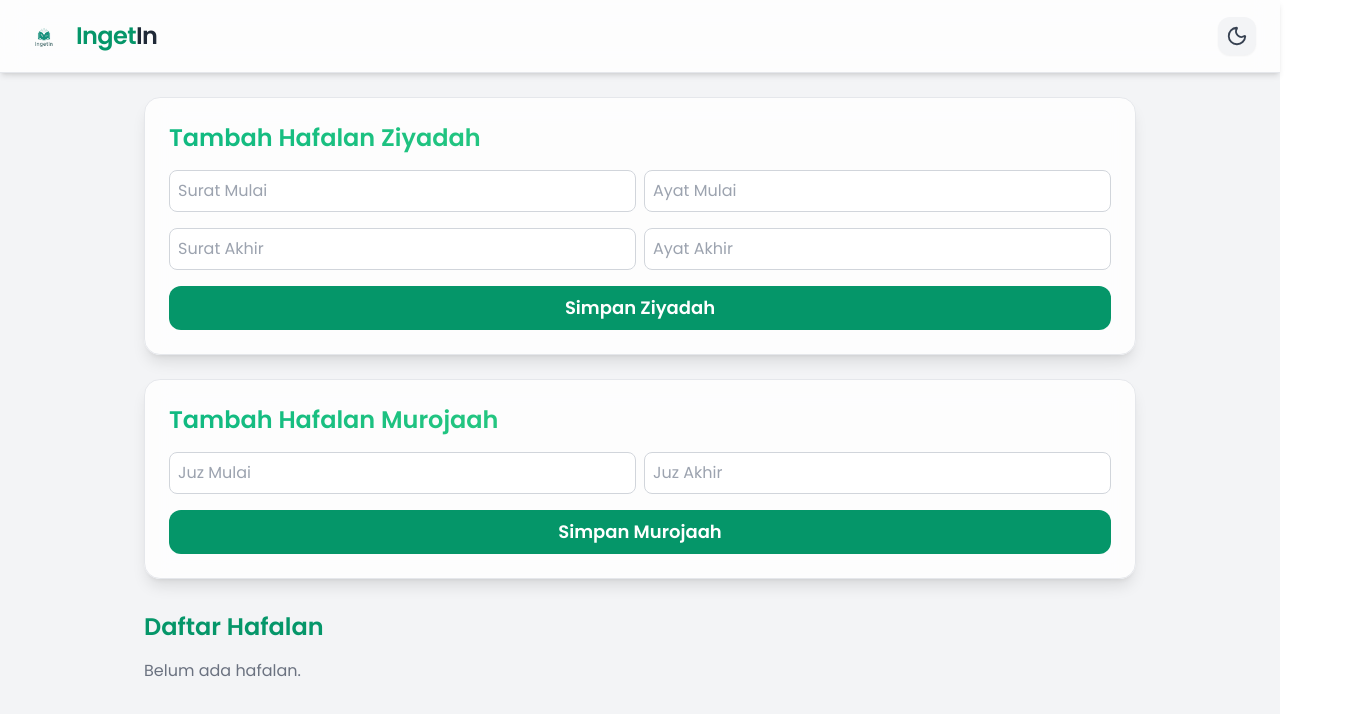
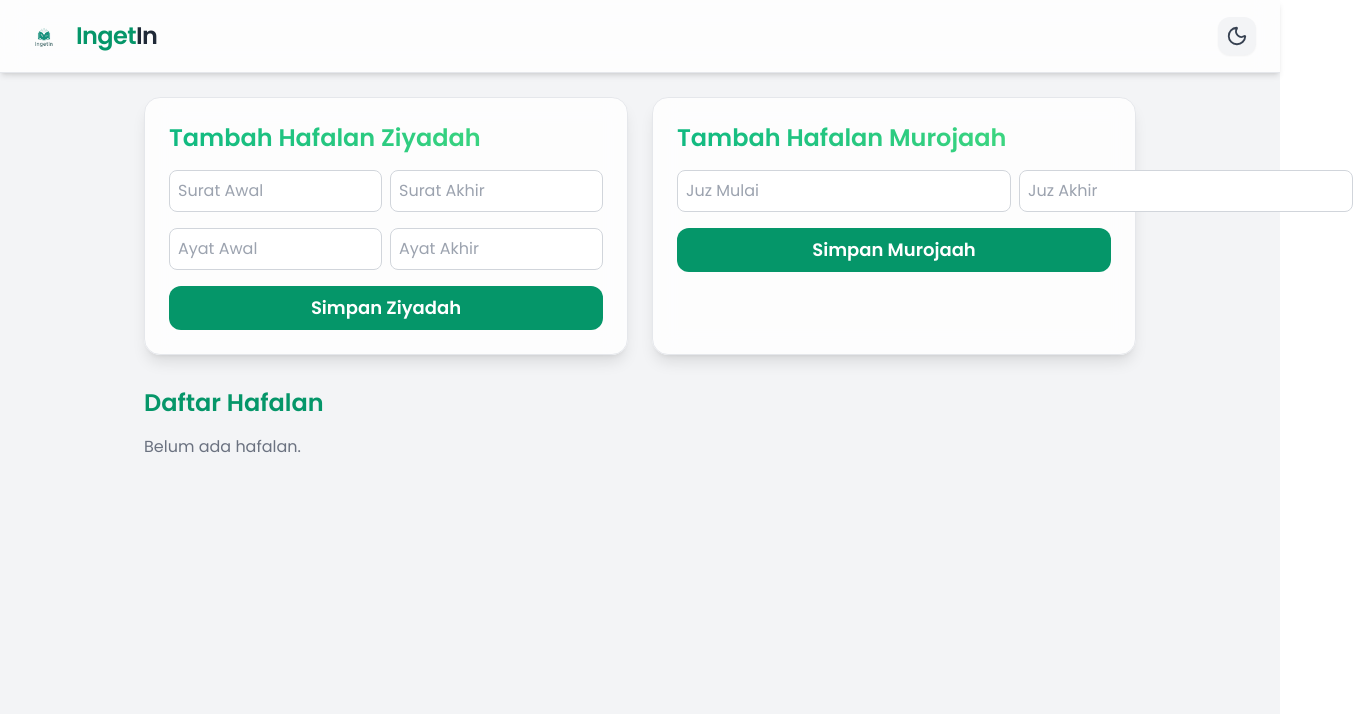
Before and after one commit to GarudaPratama/IngetIn-Project, a React (Vite) app in the folder ingetin/: page / in a window 1280 px wide. Shown: the top 714 px of the page, 1353 px wide, since content can reach past the window. Built offline with nearby package versions, Linux system fonts and the light colour scheme.

Commit message:
project-ingetin

```diff
--- a/ingetin/src/components/HafalanForm.jsx
+++ b/ingetin/src/components/HafalanForm.jsx
@@ -17,7 +17,10 @@ function HafalanForms({ onAdd }) {
   const handleSubmitZiyadah = (e) => {
     e.preventDefault();
     if (!suratMulai || !ayatMulai || !suratAkhir || !ayatAkhir) return toast.error("Semua field Ziyadah harus diisi!");
-    saveHafalan({ type: "Ziyadah", suratMulai, ayatMulai, suratAkhir, ayatAkhir });
+
+    const timestamp = new Date().toISOString(); // Simpan waktu submit
+    saveHafalan({ type: "Ziyadah", suratMulai, ayatMulai, suratAkhir, ayatAkhir, timestamp });
+
     setSuratMulai(""); setAyatMulai(""); setSuratAkhir(""); setAyatAkhir("");
     toast.success("Hafalan Ziyadah berhasil ditambahkan!");
     if (onAdd) onAdd();
@@ -26,49 +29,59 @@ function HafalanForms({ onAdd }) {
   const handleSubmitMurojaah = (e) => {
     e.preventDefault();
     if (!juzMulai || !juzAkhir) return toast.error("Semua field Murojaah harus diisi!");
-    saveHafalan({ type: "Murojaah", juzMulai, juzAkhir, extraMurojaah });
+
+    const timestamp = new Date().toISOString(); // Simpan waktu submit
+    saveHafalan({ type: "Murojaah", juzMulai, juzAkhir, extraMurojaah, timestamp });
+
     setJuzMulai(""); setJuzAkhir(""); setExtraMurojaah("1/4");
     toast.success("Hafalan Murojaah berhasil ditambahkan!");
     if (onAdd) onAdd();
   };
 
+  const inputClass = "border border-gray-300 dark:border-gray-600 rounded-lg p-2 bg-white dark:bg-gray-700 text-gray-900 dark:text-gray-100 placeholder-gray-400 dark:placeholder-gray-300 focus:outline-none focus:ring-2 focus:ring-emerald-500 dark:focus:ring-emerald-400";
+  const selectClass = "border border-gray-300 dark:border-gray-600 rounded-lg p-2 bg-white dark:bg-gray-700 text-gray-900 dark:text-gray-100 focus:outline-none focus:ring-2 focus:ring-emerald-500 dark:focus:ring-emerald-400";
+
   return (
-    <div className="flex flex-col gap-6">
+    <div>
       <Toaster position="top-right" reverseOrder={false} />
 
-      {/* Ziyadah */}
+      <div className="grid grid-cols-1 md:grid-cols-2 gap-6">
+        {/* Ziyadah Form */}
         <form onSubmit={handleSubmitZiyadah} className="bg-white/80 dark:bg-gray-800/80 backdrop-blur-md border border-gray-200 dark:border-gray-700 rounded-2xl p-6 shadow-lg hover:shadow-2xl transition-shadow flex flex-col gap-4">
-        <h2 className="text-2xl font-bold text-transparent bg-clip-text bg-gradient-to-r from-emerald-500 to-green-400">
-          Tambah Hafalan Ziyadah
-        </h2>
+          <h2 className="text-2xl font-bold text-transparent bg-clip-text bg-gradient-to-r from-emerald-500 to-green-400">Tambah Hafalan Ziyadah</h2>
+
           <div className="grid grid-cols-2 gap-2">
-          <input type="text" value={suratMulai} onChange={(e) => setSuratMulai(e.target.value)} placeholder="Surat Mulai" className="border border-gray-300 dark:border-gray-700 rounded-lg p-2 focus:outline-none focus:ring-2 focus:ring-emerald-500 dark:focus:ring-emerald-400" />
-          <input type="number" value={ayatMulai} onChange={(e) => setAyatMulai(e.target.value)} placeholder="Ayat Mulai" className="border border-gray-300 dark:border-gray-700 rounded-lg p-2 focus:outline-none focus:ring-2 focus:ring-emerald-500 dark:focus:ring-emerald-400" />
+            <input type="text" value={suratMulai} onChange={(e) => setSuratMulai(e.target.value)} placeholder="Surat Awal" className={inputClass} />
+            <input type="text" value={suratAkhir} onChange={(e) => setSuratAkhir(e.target.value)} placeholder="Surat Akhir" className={inputClass} />
           </div>
+
           <div className="grid grid-cols-2 gap-2">
-          <input type="text" value={suratAkhir} onChange={(e) => setSuratAkhir(e.target.value)} placeholder="Surat Akhir" className="border border-gray-300 dark:border-gray-700 rounded-lg p-2 focus:outline-none focus:ring-2 focus:ring-emerald-500 dark:focus:ring-emerald-400" />
-          <input type="number" value={ayatAkhir} onChange={(e) => setAyatAkhir(e.target.value)} placeholder="Ayat Akhir" className="border border-gray-300 dark:border-gray-700 rounded-lg p-2 focus:outline-none focus:ring-2 focus:ring-emerald-500 dark:focus:ring-emerald-400" />
+            <input type="number" value={ayatMulai} onChange={(e) => setAyatMulai(e.target.value)} placeholder="Ayat Awal" className={inputClass} />
+            <input type="number" value={ayatAkhir} onChange={(e) => setAyatAkhir(e.target.value)} placeholder="Ayat Akhir" className={inputClass} />
           </div>
+
           <button type="submit" className="bg-emerald-600 text-white px-5 py-2 rounded-xl hover:bg-emerald-700 dark:hover:bg-emerald-500 transition-colors font-semibold text-lg">Simpan Ziyadah</button>
         </form>
 
-      {/* Murojaah */}
+        {/* Murojaah Form */}
         <form onSubmit={handleSubmitMurojaah} className="bg-white/80 dark:bg-gray-800/80 backdrop-blur-md border border-gray-200 dark:border-gray-700 rounded-2xl p-6 shadow-lg hover:shadow-2xl transition-shadow flex flex-col gap-4">
-        <h2 className="text-2xl font-bold text-transparent bg-clip-text bg-gradient-to-r from-emerald-500 to-green-400">
-          Tambah Hafalan Murojaah
-        </h2>
+          <h2 className="text-2xl font-bold text-transparent bg-clip-text bg-gradient-to-r from-emerald-500 to-green-400">Tambah Hafalan Murojaah</h2>
+
           <div className="flex gap-2">
-          <input type="number" value={juzMulai} onChange={(e) => setJuzMulai(e.target.value)} placeholder="Juz Mulai" className="border border-gray-300 dark:border-gray-700 rounded-lg p-2 focus:outline-none focus:ring-2 focus:ring-emerald-500 dark:focus:ring-emerald-400 flex-1" />
-          <input type="number" value={juzAkhir} onChange={(e) => setJuzAkhir(e.target.value)} placeholder="Juz Akhir" className="border border-gray-300 dark:border-gray-700 rounded-lg p-2 focus:outline-none focus:ring-2 focus:ring-emerald-500 dark:focus:ring-emerald-400 flex-1" />
+            <input type="number" value={juzMulai} onChange={(e) => setJuzMulai(e.target.value)} placeholder="Juz Mulai" className={`${inputClass} flex-1`} />
+            <input type="number" value={juzAkhir} onChange={(e) => setJuzAkhir(e.target.value)} placeholder="Juz Akhir" className={`${inputClass} flex-1`} />
           </div>
+
           {juzMulai && juzAkhir && (parseFloat(juzAkhir) - parseFloat(juzMulai) < 1) && (
-          <select value={extraMurojaah} onChange={(e) => setExtraMurojaah(e.target.value)} className="border border-gray-300 dark:border-gray-700 rounded-lg p-2 focus:outline-none focus:ring-2 focus:ring-emerald-500 dark:focus:ring-emerald-400 w-32">
+            <select value={extraMurojaah} onChange={(e) => setExtraMurojaah(e.target.value)} className={selectClass + " w-32"}>
               <option value="1/4">1/4 Juz</option>
               <option value="1/2">1/2 Juz</option>
             </select>
           )}
+
           <button type="submit" className="bg-emerald-600 text-white px-5 py-2 rounded-xl hover:bg-emerald-700 dark:hover:bg-emerald-500 transition-colors font-semibold text-lg">Simpan Murojaah</button>
         </form>
+      </div>
     </div>
   );
 }
--- a/ingetin/src/components/HafalanItem.jsx
+++ b/ingetin/src/components/HafalanItem.jsx
@@ -73,6 +73,15 @@ function HafalanItem({ hafalan, onDelete }) {
 
   const badgeColor = hafalan.type === "Ziyadah" ? "bg-emerald-500 text-white" : "bg-green-300 text-gray-900";
 
+  // Format tanggal & waktu
+  const formattedDate = hafalan.timestamp ? new Date(hafalan.timestamp).toLocaleString("id-ID", {
+    day: "2-digit",
+    month: "short",
+    year: "numeric",
+    hour: "2-digit",
+    minute: "2-digit",
+  }) : "";
+
   return (
     <motion.div
       initial={{ opacity: 0, y: -10 }}
@@ -88,6 +97,7 @@ function HafalanItem({ hafalan, onDelete }) {
         ) : (
           <p className="text-gray-700 dark:text-gray-300">Juz {hafalan.juzMulai} &rarr; {hafalan.juzAkhir} {hafalan.extraMurojaah ? `(${hafalan.extraMurojaah})` : ""}</p>
         )}
+        {formattedDate && <p className="text-gray-500 dark:text-gray-400 text-sm mt-2">{formattedDate}</p>}
         <span className={`inline-block mt-2 px-3 py-1 rounded-full text-sm font-semibold ${badgeColor} transition-all duration-300 transform hover:scale-105`}>
           {hafalan.type}
         </span>
```
Lines whose indentation alone changed are shown as unchanged.
